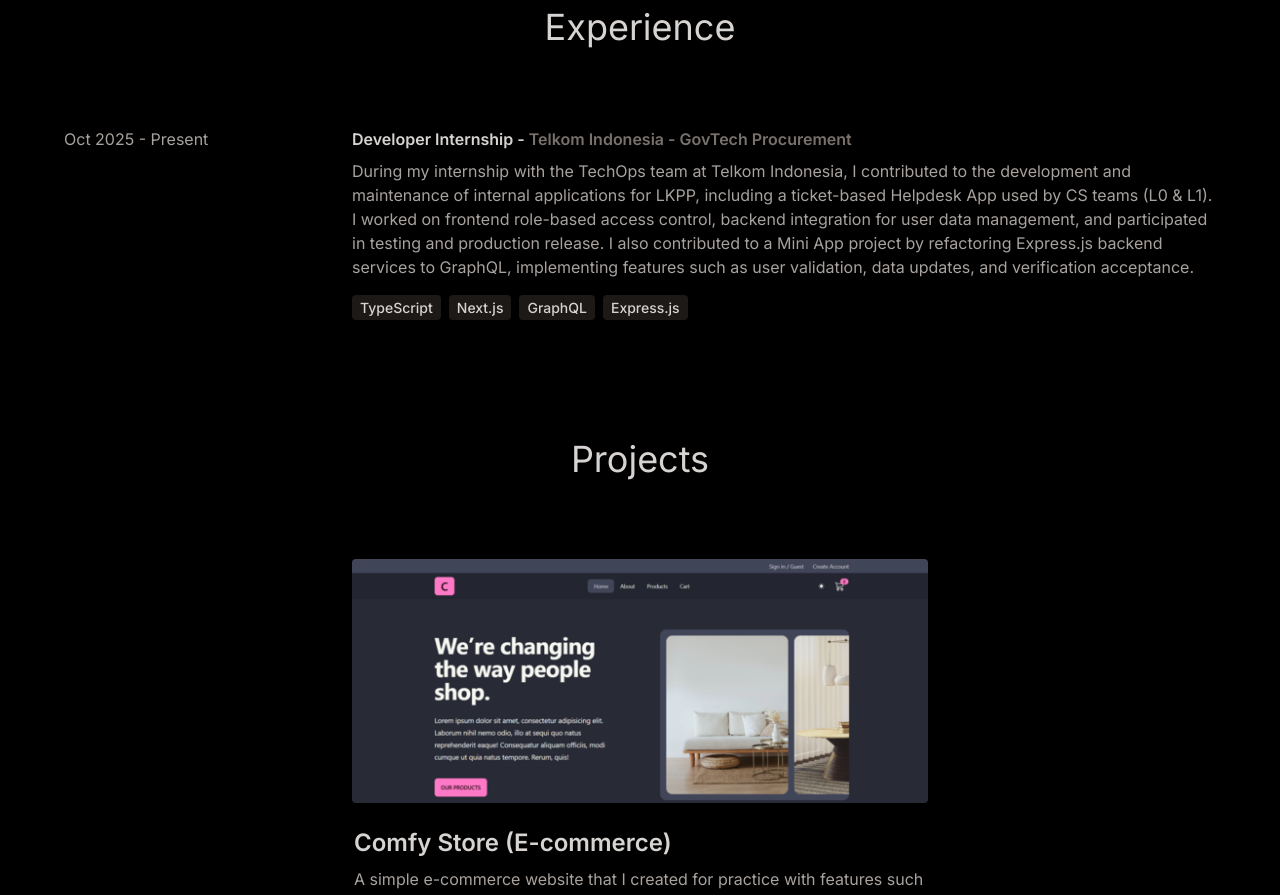
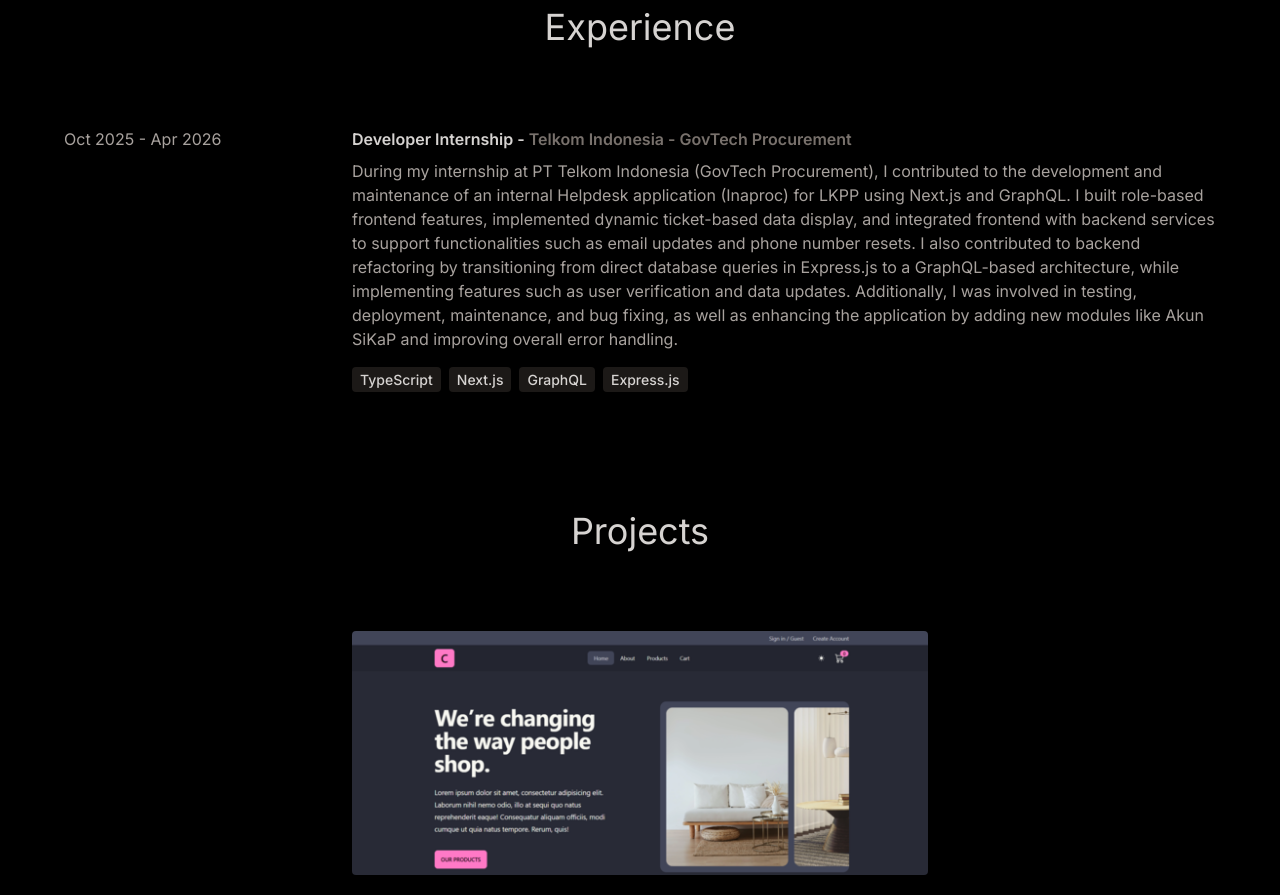
Before and after one commit to adnan-mkhtr/my-portfolio-v1, a React (Vite) app: page / in a window 1280 px wide. Shown: the part 1180-2075 px from the top of the page. Built offline with nearby package versions, Linux system fonts and the light colour scheme.

Commit message:
Update CV and Experience

```diff
--- a/src/components/Hero.jsx
+++ b/src/components/Hero.jsx
@@ -93,7 +93,7 @@ const Hero = () => {
               {HERO_CONTENT}
             </motion.p>
             <motion.a
-            href='/CV_AdnanMukhtar.pdf'
+              href="/AdnanMukhtar_CV.pdf"
               whileHover={{
                 scale: 1.05,
                 boxShadow: '0px 10px 30px rgba(255,255,255,0.15)',
--- a/src/constants/index.js
+++ b/src/constants/index.js
@@ -12,10 +12,10 @@ export const ABOUT_TEXT = `I am a dedicated and versatile full stack developer w
 
 export const EXPERIENCES = [
   {
-    year: 'Oct 2025 - Present',
+    year: 'Oct 2025 - Apr 2026',
     role: 'Developer Internship',
     company: 'Telkom Indonesia - GovTech Procurement',
-    description: `During my internship with the TechOps team at Telkom Indonesia, I contributed to the development and maintenance of internal applications for LKPP, including a ticket-based Helpdesk App used by CS teams (L0 & L1). I worked on frontend role-based access control, backend integration for user data management, and participated in testing and production release. I also contributed to a Mini App project by refactoring Express.js backend services to GraphQL, implementing features such as user validation, data updates, and verification acceptance.`,
+    description: `During my internship at PT Telkom Indonesia (GovTech Procurement), I contributed to the development and maintenance of an internal Helpdesk application (Inaproc) for LKPP using Next.js and GraphQL. I built role-based frontend features, implemented dynamic ticket-based data display, and integrated frontend with backend services to support functionalities such as email updates and phone number resets. I also contributed to backend refactoring by transitioning from direct database queries in Express.js to a GraphQL-based architecture, while implementing features such as user verification and data updates. Additionally, I was involved in testing, deployment, maintenance, and bug fixing, as well as enhancing the application by adding new modules like Akun SiKaP and improving overall error handling.`,
     technologies: ['TypeScript', 'Next.js', 'GraphQL', 'Express.js'],
   },
 ];
@@ -26,13 +26,7 @@ export const PROJECTS = [
     image: project1,
     description:
       'A simple e-commerce website that I created for practice with features such as a shopping cart, product search, and product listing',
-    technologies: [
-      'React',
-      'Redux',
-      'Axios',
-      'Tailwindcss',
-      'Daisy UI',
-    ],
+    technologies: ['React', 'Redux', 'Axios', 'Tailwindcss', 'Daisy UI'],
     link: 'https://comfyshop-app.netlify.app/',
   },
   {
@@ -40,7 +34,14 @@ export const PROJECTS = [
     image: project2,
     description:
       'A web application that allows users to search and view GitHub profiles in real-time using the GitHub GraphQL API. ',
-    technologies: ['React', 'Typescript', 'Tailwindcss', 'Shadcn UI', 'GraphQL', 'Apollo'],
+    technologies: [
+      'React',
+      'Typescript',
+      'Tailwindcss',
+      'Shadcn UI',
+      'GraphQL',
+      'Apollo',
+    ],
     link: 'https://user-search-gh.netlify.app/',
   },
   // {
```
Also changed, not shown: 2 other files (tests, documents, lock files or other folders).
